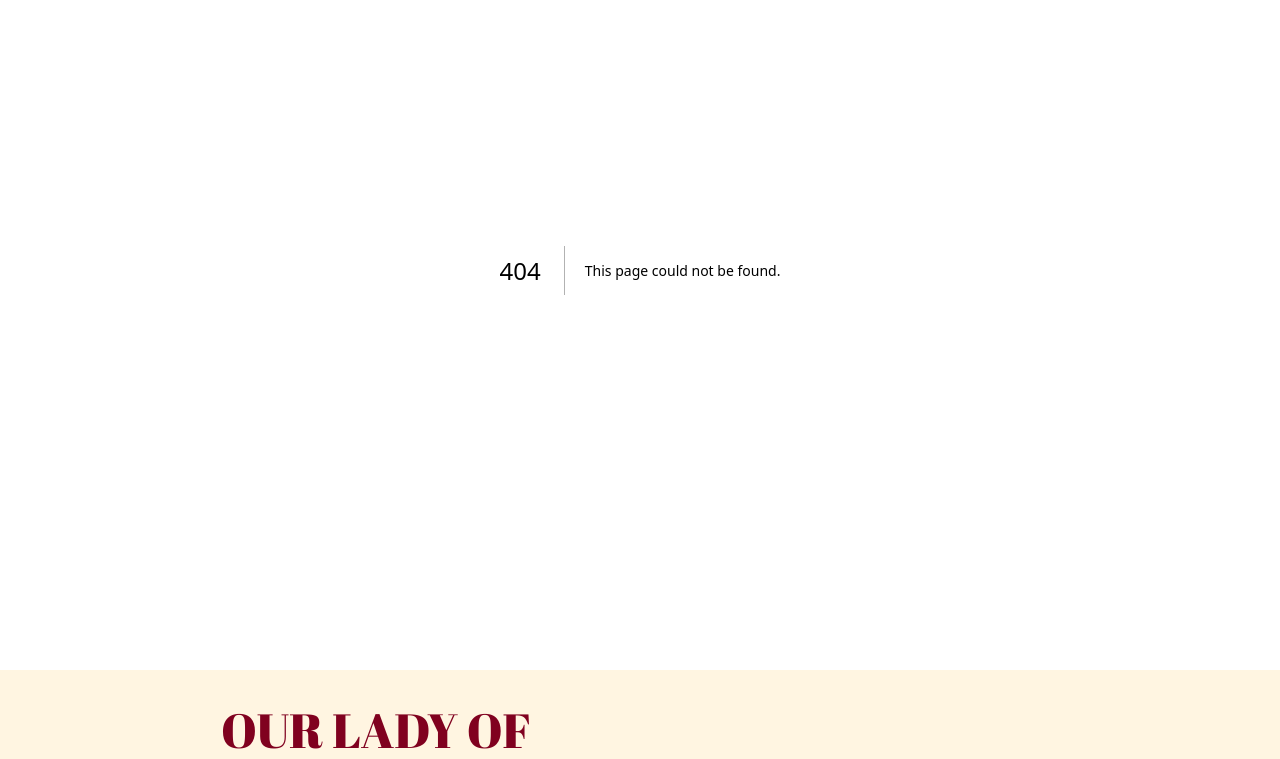
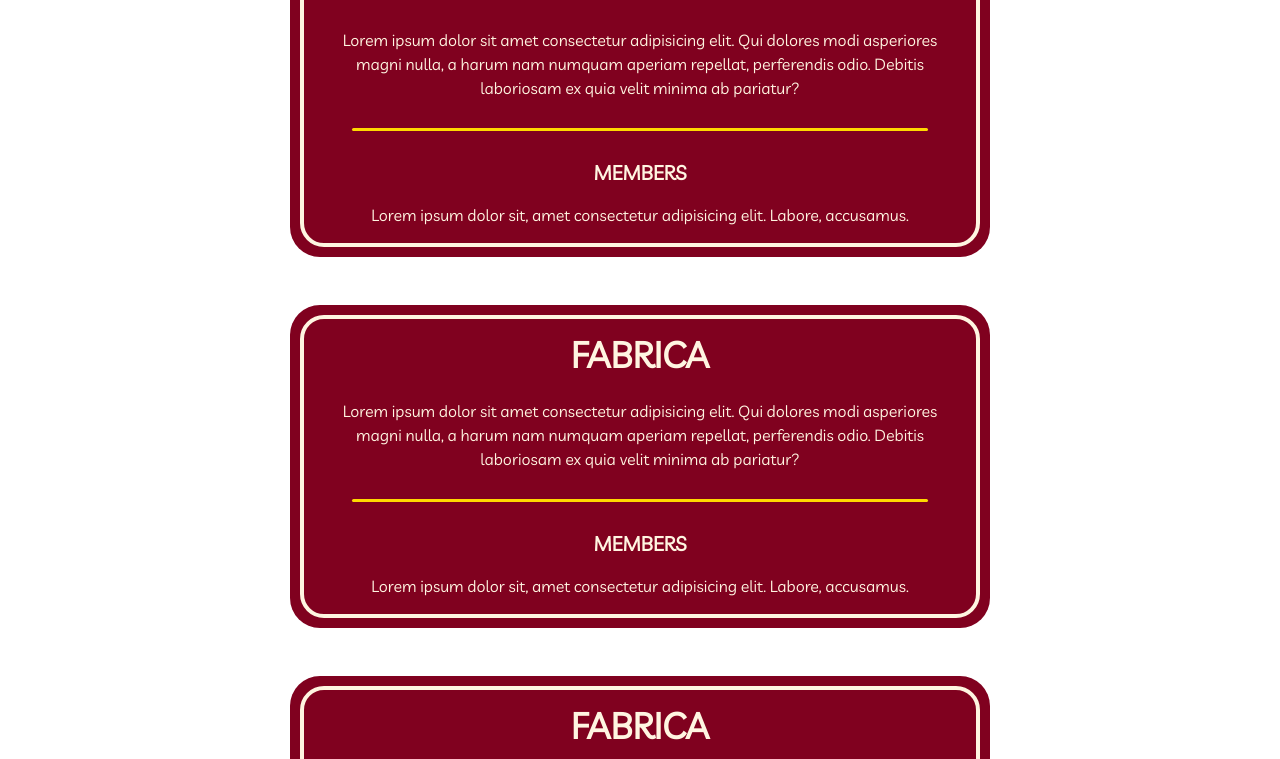
Before and after one commit to GroBasho/carmelChapel, a Next.js app: page /associations in a window 1280 px wide. Before the commit this address had no page. Shown: the part 226-985 px from the top of the page. Built offline with nearby package versions, Linux system fonts and the light colour scheme.

Commit message:
add:association-cards

```diff
--- /dev/null
+++ b/app/associations/page.js
@@ -0,0 +1,30 @@
+"use client";
+import React from "react";
+import AssociationCard from "@/components/AssociationCard";
+
+const Associations = () => {
+  return (
+    <div className='bg-white w-full h-auto py-16 flex flex-wrap justify-around gap-y-12'>
+      <AssociationCard
+        associationName='Fabrica'
+        info='
+        Lorem ipsum dolor sit amet consectetur adipisicing elit. Qui dolores modi asperiores magni nulla, a harum nam numquam aperiam repellat, perferendis odio. Debitis laboriosam ex quia velit minima ab pariatur?'
+        members='Lorem ipsum dolor sit, amet consectetur adipisicing elit. Labore, accusamus.'
+      />
+      <AssociationCard
+        associationName='Fabrica'
+        info='
+        Lorem ipsum dolor sit amet consectetur adipisicing elit. Qui dolores modi asperiores magni nulla, a harum nam numquam aperiam repellat, perferendis odio. Debitis laboriosam ex quia velit minima ab pariatur?'
+        members='Lorem ipsum dolor sit, amet consectetur adipisicing elit. Labore, accusamus.'
+      />
+      <AssociationCard
+        associationName='Fabrica'
+        info='
+        Lorem ipsum dolor sit amet consectetur adipisicing elit. Qui dolores modi asperiores magni nulla, a harum nam numquam aperiam repellat, perferendis odio. Debitis laboriosam ex quia velit minima ab pariatur?'
+        members='Lorem ipsum dolor sit, amet consectetur adipisicing elit. Labore, accusamus.'
+      />
+    </div>
+  );
+};
+
+export default Associations;
--- /dev/null
+++ b/components/AssociationCard.js
@@ -0,0 +1,17 @@
+const Footer = ({ associationName, info, members }) => {
+  return (
+    <div className='bg-[#80011F] min-h-fit w-[90%] sm:max-w-[700px] p-[10px] rounded-[30px] text-center Livvic-Regular text-[#FFF5E1]'>
+      <div className='border-4 border-[#FFF5E1] max-h-fit w-full rounded-3xl p-4'>
+        <h3 className='text-4xl uppercase font-bold mb-6'>{associationName}</h3>
+        <p>{info}</p>
+        <hr className='bg-[#FFD800] text-[#FFD800] h-[3px] border-0 rounded-full w-[90%] ml-[5%] my-7' />
+        <div>
+          <h4 className='uppercase font-bold text-xl mb-4'>Members</h4>
+          <p>{members}</p>
+        </div>
+      </div>
+    </div>
+  );
+};
+
+export default Footer;
```
